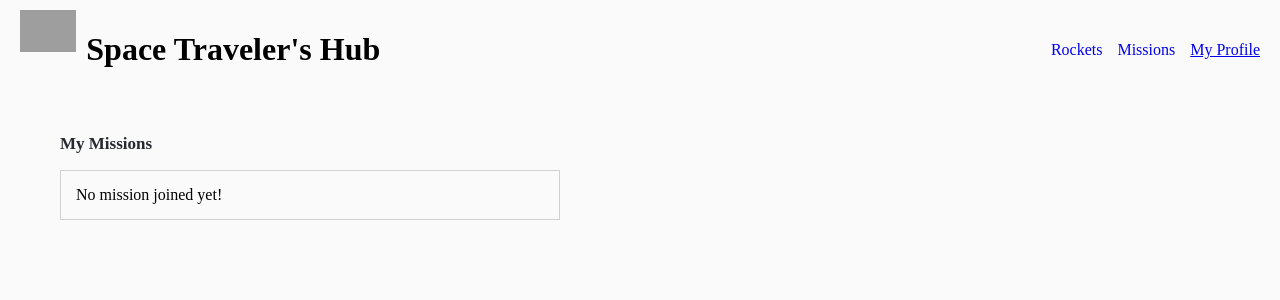
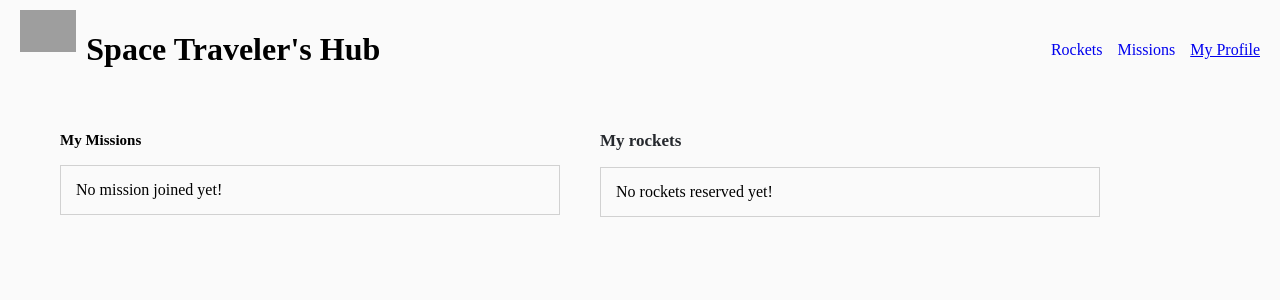
Before and after one commit to AdornChoga/space_travelers_hub, a React (Create React App) app: page /myprofile in a window 1280 px wide. Shown: the top 300 px of the page. Built offline with nearby package versions, Linux system fonts and the light colour scheme; grey boxes are pictures that could not be loaded.

Commit message:
Add my-rockets section in my-profile page

```diff
--- a/src/components/my_profile/MyMissions.jsx
+++ b/src/components/my_profile/MyMissions.jsx
@@ -9,10 +9,10 @@ const MyMissions = () => {
 
   return (
     <div className={classes.my_mission_container}>
-      <h2 className={classes.my_profile_title}>My Missions</h2>
+      <h2 className={classes.my_missions_title}>My Missions</h2>
       {
         myMissions.length === 0
-          ? <p className={classes.no_missions_text}>No mission joined yet!</p>
+          ? <p className={classes.no_missions_message}>No mission joined yet!</p>
           : (
             <ul className={classes.my_missions_list}>
               {
--- a/src/components/my_profile/MyProfile.jsx
+++ b/src/components/my_profile/MyProfile.jsx
@@ -2,10 +2,12 @@ import React from 'react';
 import MyMissions from './MyMissions';
 
 import classes from './MyProfile.module.css';
+import MyRockets from './MyRockets';
 
 const MyProfile = () => (
   <div className={classes.my_profile_container}>
     <MyMissions />
+    <MyRockets />
   </div>
 );
 
--- a/src/components/my_profile/MyProfile.module.css
+++ b/src/components/my_profile/MyProfile.module.css
@@ -1,18 +1,22 @@
 .my_profile_container {
+  display: flex;
+  flex-wrap: wrap;
   padding: 1rem 4rem;
 }
 
-.my_mission_container {
+.my_mission_container,
+.my_rockets_container {
   padding: 1rem 2rem;
   width: 45%;
 }
 
-.my_profile_title {
+.my_mission_title,
+.my_rockets_title {
   font-size: 1.7rem;
   color: #26292e;
 }
 
-.no_missions_text {
+.no_missions_message {
   font-size: 1.6rem;
   border: 1px solid #d1d1d1;
   padding: 1.5rem;
--- /dev/null
+++ b/src/components/my_profile/MyRockets.jsx
@@ -0,0 +1,28 @@
+import React from 'react';
+import { useSelector } from 'react-redux';
+import classes from './MyProfile.module.css';
+
+const MyRockets = () => {
+  const rockets = useSelector((state) => state.rockets);
+  const reservedRockets = rockets.filter((rocket) => rocket.reserved);
+  return (
+    <div className={classes.my_rockets_container}>
+      <h1 className={classes.my_rockets_title}>My rockets</h1>
+      { reservedRockets.length === 0 ? (
+        <p className={classes.no_missions_message}>No rockets reserved yet!</p>
+      ) : (
+        <ul className={classes.my_rockets_list}>
+          {
+            reservedRockets.map((rocket) => (
+              <li key={rocket.id} className={classes.my_missions_list_item}>
+                { rocket.rocketName }
+              </li>
+            ))
+          }
+        </ul>
+      )}
+    </div>
+  );
+};
+
+export default MyRockets;
```
